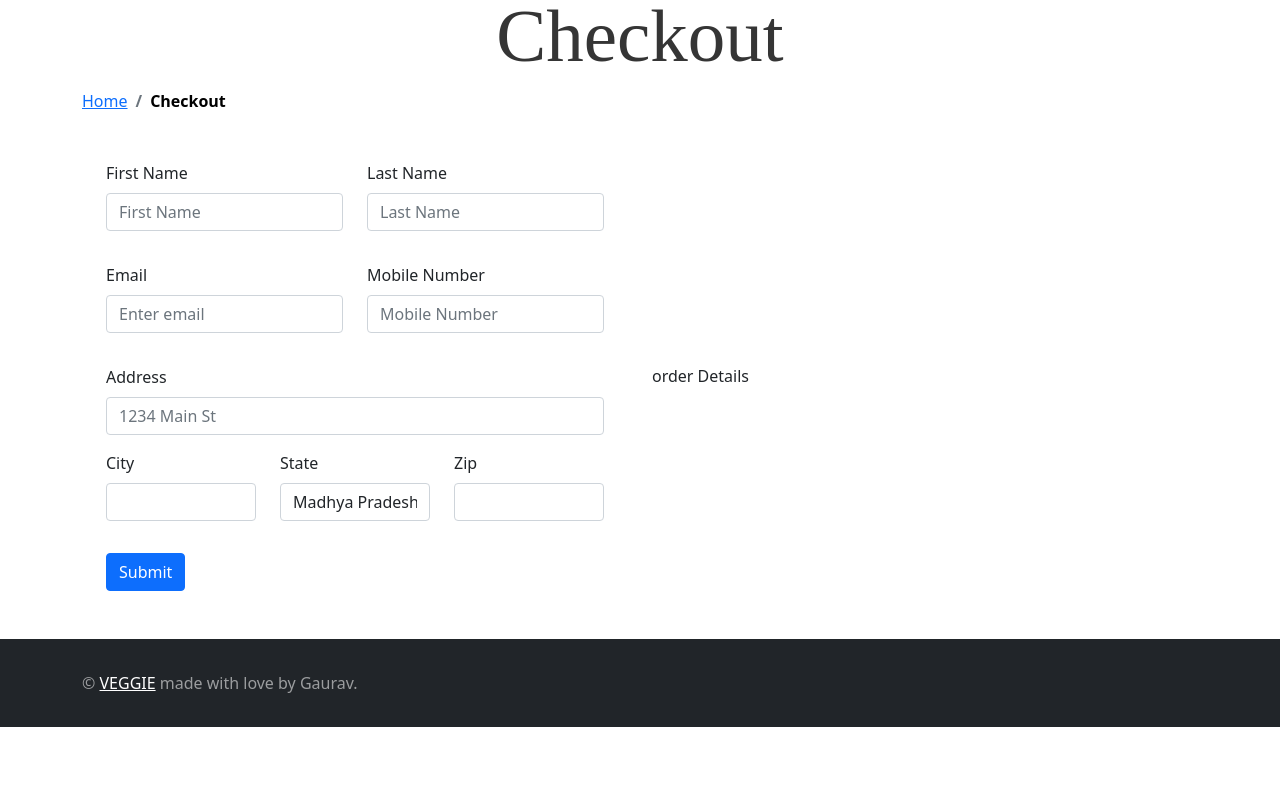
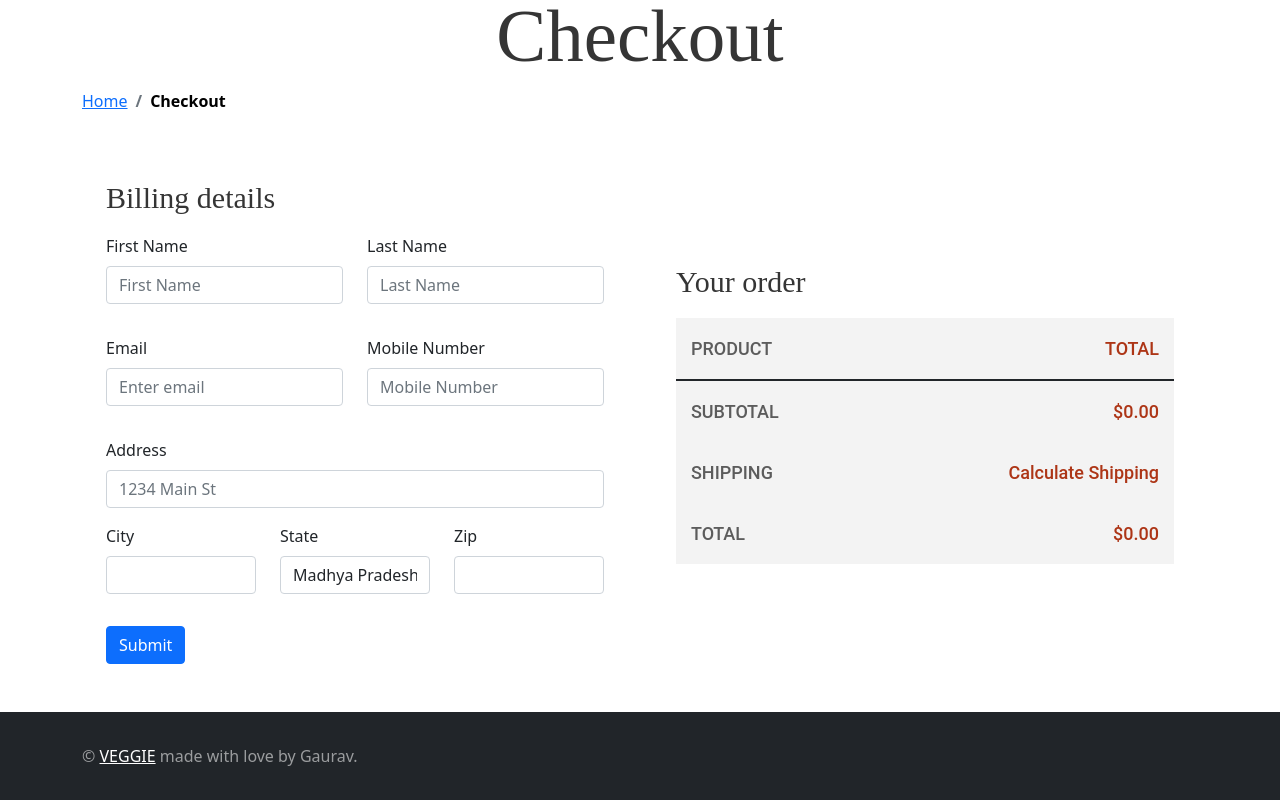
Before and after one commit to GauravMakhijani/Veggie-Ecommerce-Website, a React (Create React App) app: page /checkout in a window 1280 px wide. Shown: the part 739-1539 px from the top of the page. Before the commit the page ends 1466 px from the top, so only its background shows below. Built offline with nearby package versions, Linux system fonts and the light colour scheme.

Commit message:
added oderdetails in checkout

```diff
--- a/src/components/cart/CartTotal.js
+++ b/src/components/cart/CartTotal.js
@@ -1,6 +1,7 @@
 import React, { Component } from "react";
 import { Button, Container, Table } from "react-bootstrap";
 import { connect } from "react-redux";
+import { Link } from "react-router-dom";
 import { cartTotal } from "../../redux/Products/products.action";
 class CartTotal extends Component {
   componentDidMount() {
@@ -31,7 +32,9 @@ class CartTotal extends Component {
             </tbody>
           </Table>
           <div className="button-div">
-            <Button className="cart-button">Proceed to checkout</Button>
+            <Link to="/checkout">
+              <Button className="cart-button">Proceed to checkout</Button>
+            </Link>
           </div>
         </Container>
       </div>
--- a/src/components/checkout/CheckoutForm.js
+++ b/src/components/checkout/CheckoutForm.js
@@ -42,6 +42,8 @@ export default function CheckoutForm() {
 
   return (
     <Container>
+      <h3 className="cart-h3">Billing details</h3>
+
       <Form noValidate onSubmit={handleSubmit(onSubmit)}>
         <Row className="mb-3">
           <Form.Group as={Col} controlId="formGridFname">
--- a/src/components/checkout/OrderDetails.js
+++ b/src/components/checkout/OrderDetails.js
@@ -1,7 +1,55 @@
 import React, { Component } from "react";
+import { Container, Table } from "react-bootstrap";
+import { connect } from "react-redux";
+class OrderDetails extends Component {
+  render() {
+    const { cart } = this.props.products;
+    const total = this.props.products.cartTotalPrice;
 
-export default class OrderDetails extends Component {
-  render() {
-    return <div>order Details</div>;
+    return (
+      <Container>
+        <h3 className="cart-h3">Your order</h3>
+        <Table>
+          <thead>
+            <tr className="table-row">
+              <th className="total-heading">PRODUCT</th>
+              <td className="total-price">TOTAL</td>
+            </tr>
+          </thead>
+          <tbody>
+            {cart.map((product) => (
+              <tr className="table-row">
+                <th className="total-heading">
+                  <span>{product.name}</span> x {product.qty}
+                </th>
+                <td className="total-price">
+                  ${product.qty * product.price}.00
+                </td>
+              </tr>
+            ))}
+
+            <tr className="table-row">
+              <th className="total-heading">SUBTOTAL</th>
+              <td className="total-price">${total}.00</td>
+            </tr>
+            <tr className="table-row">
+              <th className="total-heading">SHIPPING</th>
+              <td className="total-price">Calculate Shipping</td>
+            </tr>
+            <tr className="table-row">
+              <th className="total-heading">TOTAL</th>
+              <td className="total-price">${total}.00</td>
+            </tr>
+          </tbody>
+        </Table>
+      </Container>
+    );
   }
 }
+
+function mapStateToProps(state) {
+  return {
+    products: state.products,
+  };
+}
+export default connect(mapStateToProps)(OrderDetails);
```
